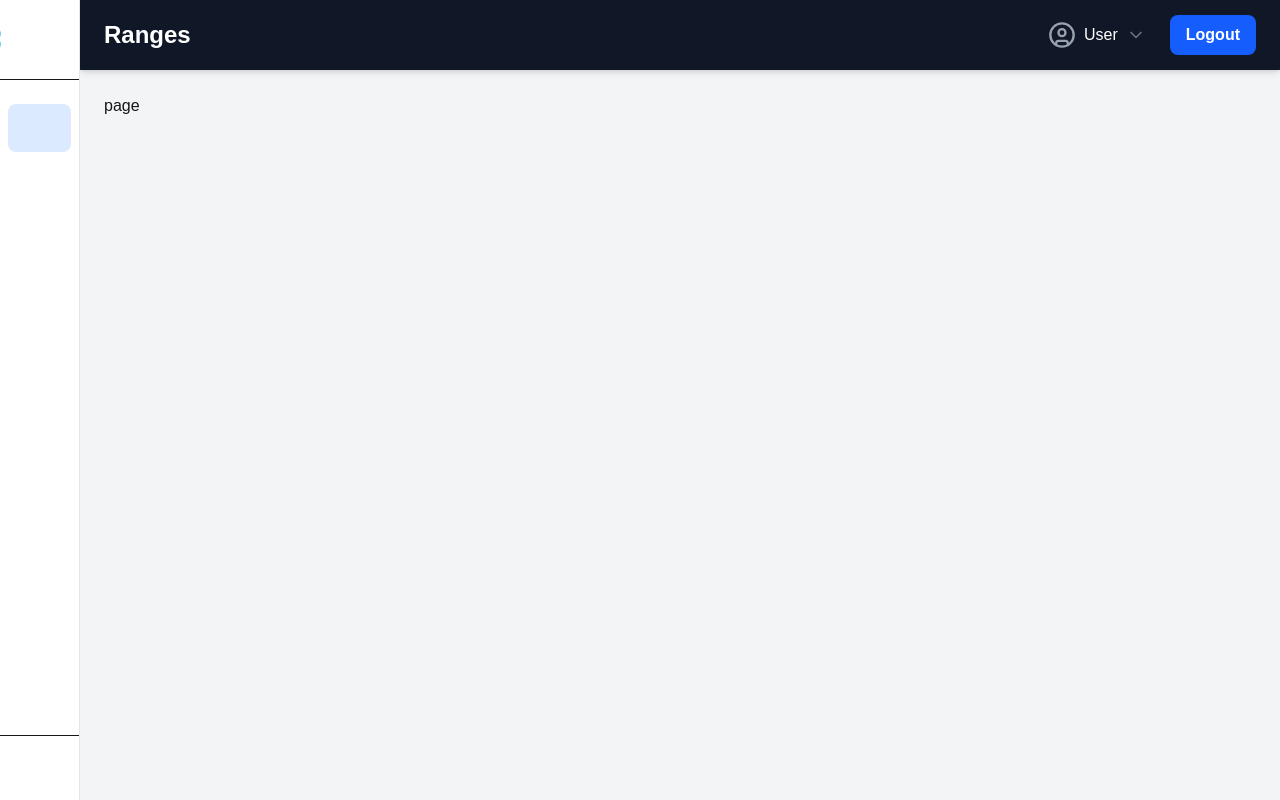
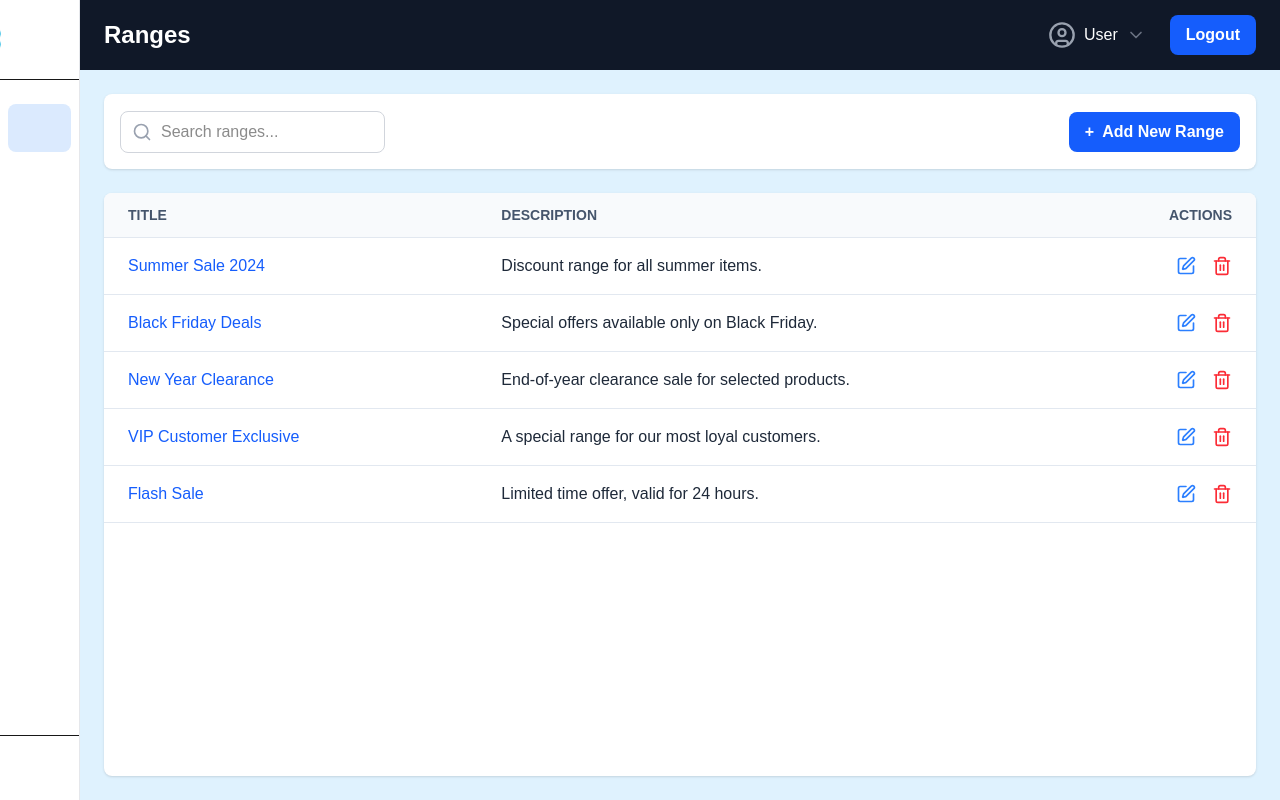
Before and after one commit to VKapitano/VeLoop, a Next.js app: page /ranges in a window 1280 px wide. Built offline with nearby package versions, Linux system fonts and the light colour scheme.

Commit message:
added ranges UI

```diff
--- a/app/(content)/layout.js
+++ b/app/(content)/layout.js
@@ -13,7 +13,7 @@ const ContentLayout = ({ children }) => {
             <Sidenav />
             <div className="flex flex-1 flex-col">
                 <DynamicHeader title="Ranges" username="User"/>
-                <main className="flex-1 overflow-y-auto p-6">
+                <main className="flex-1 overflow-y-auto">
                     {children}
                 </main>
             </div>
--- a/app/(content)/ranges/page.js
+++ b/app/(content)/ranges/page.js
@@ -1,9 +1,16 @@
 import React from 'react'
 
+import Ranges_bar from '../../components/Ranges_bar'
+import Ranges_list from '../../components/Ranges_list'
+
+
 const page = () => {
-  return (
-    <div>page</div>
-  )
+    return (
+        <div className="h-full bg-sky-100 p-6 flex flex-col gap-6">
+            <Ranges_bar />
+            <Ranges_list />
+        </div>
+    )
 }
 
 export default page
--- /dev/null
+++ b/app/components/My_button.js
@@ -0,0 +1,17 @@
+const My_button = () => {
+  return (
+    <div className="relative">
+        {/* Ikona unutar search bara */}
+        <Search className="absolute left-3 top-1/2 -translate-y-1/2 h-5 w-5 text-gray-400" />
+
+        {/* Input polje */}
+        <input
+            type="text"
+            placeholder="Search ranges..."
+            className="w-full max-w-xs pl-10 pr-4 py-2 border border-gray-300 rounded-lg focus:outline-none focus:ring-2 focus:ring-blue-500"
+        />
+    </div>
+  )
+}
+
+export default My_button
--- /dev/null
+++ b/app/components/Ranges_bar.js
@@ -0,0 +1,29 @@
+import { Search } from 'lucide-react';
+
+const Ranges_bar = () => {
+    return (
+        // Bijeli kontejner fiksne visine sa sjenom i zaobljenim rubovima
+        <div className="h-[75px] w-full bg-white rounded-lg shadow-sm p-4 flex items-center justify-between">
+            {/* Lijeva strana: Search Bar */}
+            <div className="relative">
+                {/* Ikona unutar search bara */}
+                <Search className="absolute left-3 top-1/2 -translate-y-1/2 h-5 w-5 text-gray-400" />
+
+                {/* Input polje */}
+                <input
+                    type="text"
+                    placeholder="Search ranges..."
+                    className="w-full max-w-xs pl-10 pr-4 py-2 border border-gray-300 rounded-lg focus:outline-none focus:ring-2 focus:ring-blue-500"
+                />
+            </div>
+
+            {/* Desna strana: Gumb */}
+            <button className="bg-blue-600 hover:bg-blue-700 text-white font-semibold py-2 px-4 rounded-lg transition-colors duration-200 flex items-center gap-2">
+                <span>+</span>
+                <span>Add New Range</span>
+            </button>
+        </div>
+    );
+};
+
+export default Ranges_bar;
--- /dev/null
+++ b/app/components/Ranges_list.js
@@ -0,0 +1,56 @@
+import { SquarePen, Trash2 } from 'lucide-react';
+
+const fakeData = [
+    { id: 1, title: 'Summer Sale 2024', description: 'Discount range for all summer items.' },
+    { id: 2, title: 'Black Friday Deals', description: 'Special offers available only on Black Friday.' },
+    { id: 3, title: 'New Year Clearance', description: 'End-of-year clearance sale for selected products.' },
+    { id: 4, title: 'VIP Customer Exclusive', description: 'A special range for our most loyal customers.' },
+    { id: 5, title: 'Flash Sale', description: 'Limited time offer, valid for 24 hours.' },
+];
+
+const Ranges_list = ({ children }) => {
+    return (
+        // Glavni kontejner - rasteže se, bijela pozadina, zaobljeni rubovi, sjena i SAKRIVA overflow da bi rubovi ostali zaobljeni
+        <div className="flex-1 w-full bg-white rounded-lg shadow-sm overflow-hidden flex flex-col">
+
+            {/* 1. Zaglavlje liste/tablice */}
+            <div className="grid grid-cols-12 gap-4 bg-slate-50 border-b border-slate-200 px-6 py-3">
+                <div className="col-span-4 font-semibold text-sm text-slate-600">TITLE</div>
+                <div className="col-span-6 font-semibold text-sm text-slate-600">DESCRIPTION</div>
+                <div className="col-span-2 font-semibold text-sm text-slate-600 text-right">ACTIONS</div>
+            </div>
+
+            {/* 2. Tijelo liste (skrolabilno) */}
+            <div className="flex-1 overflow-y-auto">
+                {fakeData.map((item, index) => (
+                    <div
+                        key={item.id}
+                        className="grid grid-cols-12 gap-4 items-center px-6 py-4 border-b border-slate-200"
+                    >
+                        {/* Stupac: TITLE */}
+                        <div className="col-span-4">
+                            <p className="text-blue-600 font-medium">{item.title}</p>
+                        </div>
+
+                        {/* Stupac: DESCRIPTION */}
+                        <div className="col-span-6">
+                            <p className="text-gray-800">{item.description}</p>
+                        </div>
+
+                        {/* Stupac: ACTIONS */}
+                        <div className="col-span-2 flex justify-end items-center gap-4">
+                            <button className="text-blue-500 hover:text-blue-700 transition-colors">
+                                <SquarePen size={20} />
+                            </button>
+                            <button className="text-red-500 hover:text-red-700 transition-colors">
+                                <Trash2 size={20} />
+                            </button>
+                        </div>
+                    </div>
+                ))}
+            </div>
+        </div>
+    );
+};
+
+export default Ranges_list;
```
